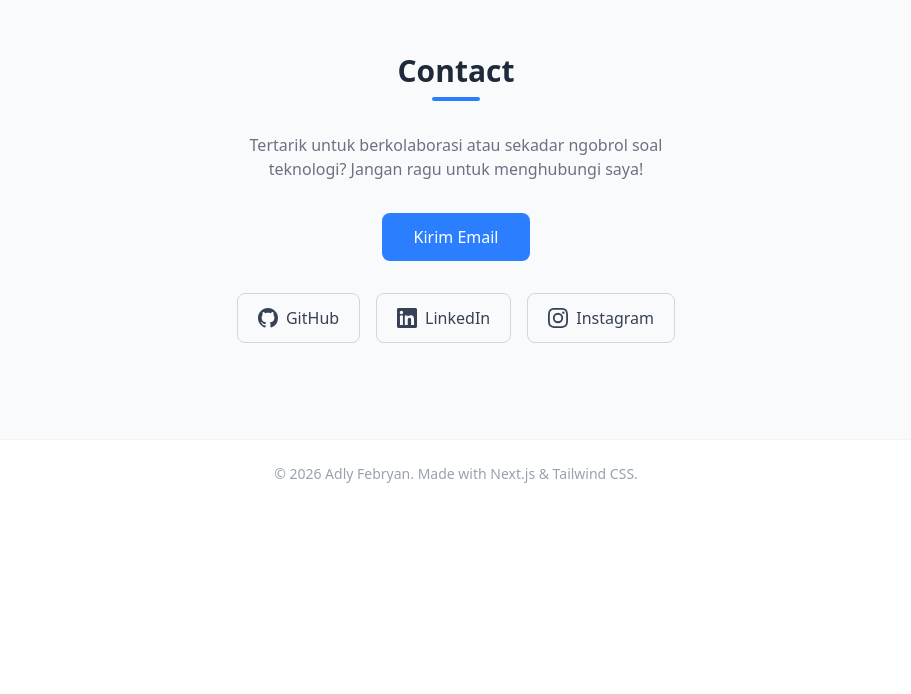
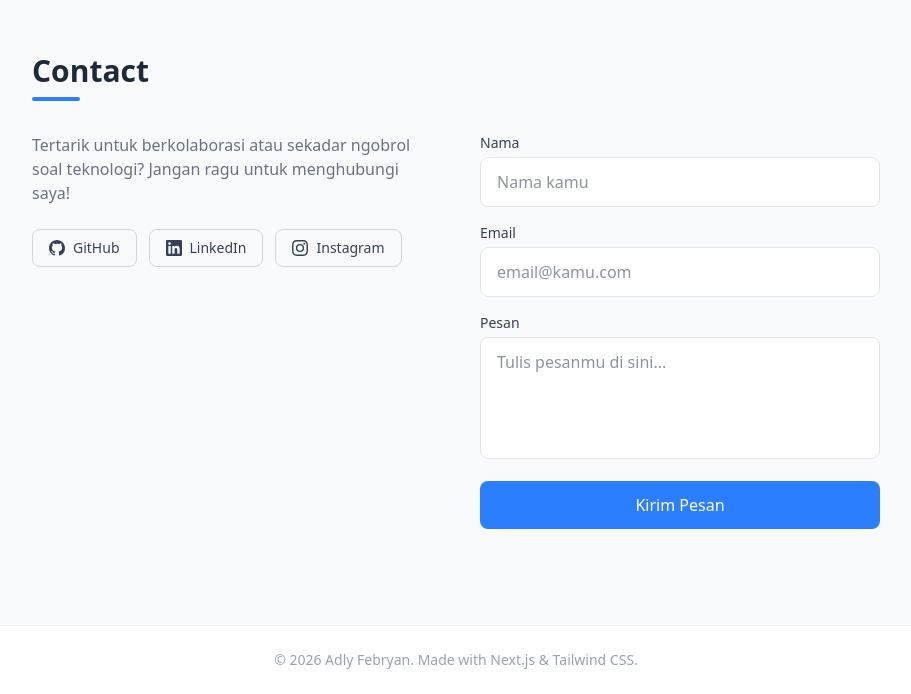
Before and after one commit to adly-248/portofolio-ku, a Next.js app: page / in a window 1280 px wide. Shown: the part 2487-3181 px from the top of the page, without its empty margins (184-1095 px from the left). Before the commit the page ends 2995 px from the top, so only its background shows below. Built offline with nearby package versions, Linux system fonts and the light colour scheme.

Commit message:
revisi kontak

```diff
--- a/app/page.tsx
+++ b/app/page.tsx
@@ -4,6 +4,80 @@ import { useTheme } from 'next-themes'
 import { useEffect, useState } from 'react'
 import { motion, AnimatePresence } from 'framer-motion'
 import { TypeAnimation } from 'react-type-animation'
+
+function ContactForm() {
+  const [form, setForm] = useState({ name: '', email: '', message: '' })
+  const [status, setStatus] = useState<'idle' | 'loading' | 'success' | 'error'>('idle')
+
+  const handleSubmit = async (e: React.FormEvent) => {
+    e.preventDefault()
+    setStatus('loading')
+    try {
+      const emailjs = await import('@emailjs/browser')
+      await emailjs.send(
+        'service_z7hc429',
+        'template_yoopjsm',
+        { name: form.name, email: form.email, message: form.message },
+        'y19W_c8A_OK7aIKBu'
+      )
+      setStatus('success')
+      setForm({ name: '', email: '', message: '' })
+    } catch {
+      setStatus('error')
+    }
+  }
+
+  return (
+    <form onSubmit={handleSubmit} className="space-y-4">
+      <div>
+        <label className="block text-sm font-medium text-gray-700 dark:text-gray-300 mb-1">Nama</label>
+        <input
+          type="text"
+          required
+          value={form.name}
+          onChange={(e) => setForm({ ...form, name: e.target.value })}
+          placeholder="Nama kamu"
+          className="w-full px-4 py-3 rounded-lg border border-gray-200 dark:border-slate-600 bg-white dark:bg-slate-700 text-gray-800 dark:text-gray-100 focus:outline-none focus:border-blue-500 transition-colors"
+        />
+      </div>
+      <div>
+        <label className="block text-sm font-medium text-gray-700 dark:text-gray-300 mb-1">Email</label>
+        <input
+          type="email"
+          required
+          value={form.email}
+          onChange={(e) => setForm({ ...form, email: e.target.value })}
+          placeholder="email@kamu.com"
+          className="w-full px-4 py-3 rounded-lg border border-gray-200 dark:border-slate-600 bg-white dark:bg-slate-700 text-gray-800 dark:text-gray-100 focus:outline-none focus:border-blue-500 transition-colors"
+        />
+      </div>
+      <div>
+        <label className="block text-sm font-medium text-gray-700 dark:text-gray-300 mb-1">Pesan</label>
+        <textarea
+          required
+          rows={4}
+          value={form.message}
+          onChange={(e) => setForm({ ...form, message: e.target.value })}
+          placeholder="Tulis pesanmu di sini..."
+          className="w-full px-4 py-3 rounded-lg border border-gray-200 dark:border-slate-600 bg-white dark:bg-slate-700 text-gray-800 dark:text-gray-100 focus:outline-none focus:border-blue-500 transition-colors resize-none"
+        />
+      </div>
+      <button
+        type="submit"
+        disabled={status === 'loading'}
+        className="w-full bg-blue-500 hover:bg-blue-600 disabled:opacity-50 text-white py-3 rounded-lg font-medium transition-colors"
+      >
+        {status === 'loading' ? 'Mengirim...' : 'Kirim Pesan'}
+      </button>
+      {status === 'success' && (
+        <p className="text-green-500 text-sm text-center">✅ Pesan berhasil dikirim!</p>
+      )}
+      {status === 'error' && (
+        <p className="text-red-500 text-sm text-center">❌ Gagal kirim, coba lagi ya!</p>
+      )}
+    </form>
+  )
+}
 
 export default function Home() {
   const { theme, setTheme } = useTheme()
@@ -399,40 +473,37 @@ export default function Home() {
 
         {/* Contact */}
         <section id="contact" className="bg-gray-50 dark:bg-slate-800 py-24 transition-colors duration-300">
-          <div className="max-w-4xl mx-auto px-6 text-center">
+          <div className="max-w-4xl mx-auto px-6">
             <motion.div initial="hidden" whileInView="visible" viewport={{ once: true }} variants={stagger}>
               <motion.h2 variants={fadeUp} className="text-3xl font-bold mb-2">Contact</motion.h2>
-              <motion.div variants={fadeUp} className="w-12 h-1 bg-blue-500 mb-8 rounded mx-auto"></motion.div>
-              <motion.p variants={fadeUp} className="text-gray-500 dark:text-gray-400 mb-8 max-w-md mx-auto">
+              <motion.div variants={fadeUp} className="w-12 h-1 bg-blue-500 mb-8 rounded"></motion.div>
+              <div className="grid md:grid-cols-2 gap-12">
+                <motion.div variants={fadeUp}>
+                  <p className="text-gray-500 dark:text-gray-400 mb-6">
                     Tertarik untuk berkolaborasi atau sekadar ngobrol soal teknologi? Jangan ragu untuk menghubungi saya!
-              </motion.p>
-              <motion.a
-                variants={fadeUp}
-                href="mailto:adlyfebryan0@gmail.com"
-                className="inline-block bg-blue-500 text-white px-8 py-3 rounded-lg font-medium hover:bg-blue-600 transition-colors mb-8"
-              >
-                Kirim Email
-              </motion.a>
-              <motion.div variants={fadeUp} className="flex justify-center flex-wrap gap-4">
-                <a href="https://github.com/adly-248" target="_blank" className="flex items-center gap-2 border border-gray-300 dark:border-slate-600 text-gray-700 dark:text-gray-300 px-5 py-3 rounded-lg font-medium hover:border-blue-500 hover:text-blue-500 transition-colors">
-                  <svg className="w-5 h-5" fill="currentColor" viewBox="0 0 24 24">
-                    <path d="M12 0C5.37 0 0 5.37 0 12c0 5.31 3.435 9.795 8.205 11.385.6.105.825-.255.825-.57 0-.285-.015-1.23-.015-2.235-3.015.555-3.795-.735-4.035-1.41-.135-.345-.72-1.41-1.23-1.695-.42-.225-1.02-.78-.015-.795.945-.015 1.62.87 1.845 1.23 1.08 1.815 2.805 1.305 3.495.99.105-.78.42-1.305.765-1.605-2.67-.3-5.46-1.335-5.46-5.925 0-1.305.465-2.385 1.23-3.225-.12-.3-.54-1.53.12-3.18 0 0 1.005-.315 3.3 1.23.96-.27 1.98-.405 3-.405s2.04.135 3 .405c2.295-1.56 3.3-1.23 3.3-1.23.66 1.65.24 2.88.12 3.18.765.84 1.23 1.905 1.23 3.225 0 4.605-2.805 5.625-5.475 5.925.435.375.81 1.095.81 2.22 0 1.605-.015 2.895-.015 3.3 0 .315.225.69.825.57A12.02 12.02 0 0 0 24 12c0-6.63-5.37-12-12-12z"/>
-                  </svg>
+                  </p>
+
+                  <div className="flex flex-wrap gap-3">
+                    <a href="https://github.com/adly-248" target="_blank" className="flex items-center gap-2 border border-gray-300 dark:border-slate-600 text-gray-700 dark:text-gray-300 px-4 py-2 rounded-lg text-sm font-medium hover:border-blue-500 hover:text-blue-500 transition-colors">
+                      <svg className="w-4 h-4" fill="currentColor" viewBox="0 0 24 24"><path d="M12 0C5.37 0 0 5.37 0 12c0 5.31 3.435 9.795 8.205 11.385.6.105.825-.255.825-.57 0-.285-.015-1.23-.015-2.235-3.015.555-3.795-.735-4.035-1.41-.135-.345-.72-1.41-1.23-1.695-.42-.225-1.02-.78-.015-.795.945-.015 1.62.87 1.845 1.23 1.08 1.815 2.805 1.305 3.495.99.105-.78.42-1.305.765-1.605-2.67-.3-5.46-1.335-5.46-5.925 0-1.305.465-2.385 1.23-3.225-.12-.3-.54-1.53.12-3.18 0 0 1.005-.315 3.3 1.23.96-.27 1.98-.405 3-.405s2.04.135 3 .405c2.295-1.56 3.3-1.23 3.3-1.23.66 1.65.24 2.88.12 3.18.765.84 1.23 1.905 1.23 3.225 0 4.605-2.805 5.625-5.475 5.925.435.375.81 1.095.81 2.22 0 1.605-.015 2.895-.015 3.3 0 .315.225.69.825.57A12.02 12.02 0 0 0 24 12c0-6.63-5.37-12-12-12z"/></svg>
                       GitHub
                     </a>
-                <a href="https://www.linkedin.com/in/adly-febryan-324b45330/" target="_blank" className="flex items-center gap-2 border border-gray-300 dark:border-slate-600 text-gray-700 dark:text-gray-300 px-5 py-3 rounded-lg font-medium hover:border-blue-500 hover:text-blue-500 transition-colors">
-                  <svg className="w-5 h-5" fill="currentColor" viewBox="0 0 24 24">
-                    <path d="M20.447 20.452h-3.554v-5.569c0-1.328-.027-3.037-1.852-3.037-1.853 0-2.136 1.445-2.136 2.939v5.667H9.351V9h3.414v1.561h.046c.477-.9 1.637-1.85 3.37-1.85 3.601 0 4.267 2.37 4.267 5.455v6.286zM5.337 7.433a2.062 2.062 0 0 1-2.063-2.065 2.064 2.064 0 1 1 2.063 2.065zm1.782 13.019H3.555V9h3.564v11.452zM22.225 0H1.771C.792 0 0 .774 0 1.729v20.542C0 23.227.792 24 1.771 24h20.451C23.2 24 24 23.227 24 22.271V1.729C24 .774 23.2 0 22.222 0h.003z"/>
-                  </svg>
+                    <a href="https://www.linkedin.com/in/adly-febryan-324b45330/" target="_blank" className="flex items-center gap-2 border border-gray-300 dark:border-slate-600 text-gray-700 dark:text-gray-300 px-4 py-2 rounded-lg text-sm font-medium hover:border-blue-500 hover:text-blue-500 transition-colors">
+                      <svg className="w-4 h-4" fill="currentColor" viewBox="0 0 24 24"><path d="M20.447 20.452h-3.554v-5.569c0-1.328-.027-3.037-1.852-3.037-1.853 0-2.136 1.445-2.136 2.939v5.667H9.351V9h3.414v1.561h.046c.477-.9 1.637-1.85 3.37-1.85 3.601 0 4.267 2.37 4.267 5.455v6.286zM5.337 7.433a2.062 2.062 0 0 1-2.063-2.065 2.064 2.064 0 1 1 2.063 2.065zm1.782 13.019H3.555V9h3.564v11.452zM22.225 0H1.771C.792 0 0 .774 0 1.729v20.542C0 23.227.792 24 1.771 24h20.451C23.2 24 24 23.227 24 22.271V1.729C24 .774 23.2 0 22.222 0h.003z"/></svg>
                       LinkedIn
                     </a>
-                <a href="https://instagram.com/adlyfebryann_" target="_blank" className="flex items-center gap-2 border border-gray-300 dark:border-slate-600 text-gray-700 dark:text-gray-300 px-5 py-3 rounded-lg font-medium hover:border-blue-500 hover:text-blue-500 transition-colors">
-                  <svg className="w-5 h-5" fill="currentColor" viewBox="0 0 24 24">
-                    <path d="M12 2.163c3.204 0 3.584.012 4.85.07 3.252.148 4.771 1.691 4.919 4.919.058 1.265.069 1.645.069 4.849 0 3.205-.012 3.584-.069 4.849-.149 3.225-1.664 4.771-4.919 4.919-1.266.058-1.644.07-4.85.07-3.204 0-3.584-.012-4.849-.07-3.26-.149-4.771-1.699-4.919-4.92-.058-1.265-.07-1.644-.07-4.849 0-3.204.013-3.583.07-4.849.149-3.227 1.664-4.771 4.919-4.919 1.266-.057 1.645-.069 4.849-.069zM12 0C8.741 0 8.333.014 7.053.072 2.695.272.273 2.69.073 7.052.014 8.333 0 8.741 0 12c0 3.259.014 3.668.072 4.948.2 4.358 2.618 6.78 6.98 6.98C8.333 23.986 8.741 24 12 24c3.259 0 3.668-.014 4.948-.072 4.354-.2 6.782-2.618 6.979-6.98.059-1.28.073-1.689.073-4.948 0-3.259-.014-3.667-.072-4.947-.196-4.354-2.617-6.78-6.979-6.98C15.668.014 15.259 0 12 0zm0 5.838a6.162 6.162 0 1 0 0 12.324 6.162 6.162 0 0 0 0-12.324zM12 16a4 4 0 1 1 0-8 4 4 0 0 1 0 8zm6.406-11.845a1.44 1.44 0 1 0 0 2.881 1.44 1.44 0 0 0 0-2.881z"/>
-                  </svg>
+                    <a href="https://instagram.com/adlyfebryann_" target="_blank" className="flex items-center gap-2 border border-gray-300 dark:border-slate-600 text-gray-700 dark:text-gray-300 px-4 py-2 rounded-lg text-sm font-medium hover:border-blue-500 hover:text-blue-500 transition-colors">
+                      <svg className="w-4 h-4" fill="currentColor" viewBox="0 0 24 24"><path d="M12 2.163c3.204 0 3.584.012 4.85.07 3.252.148 4.771 1.691 4.919 4.919.058 1.265.069 1.645.069 4.849 0 3.205-.012 3.584-.069 4.849-.149 3.225-1.664 4.771-4.919 4.919-1.266.058-1.644.07-4.85.07-3.204 0-3.584-.012-4.849-.07-3.26-.149-4.771-1.699-4.919-4.92-.058-1.265-.07-1.644-.07-4.849 0-3.204.013-3.583.07-4.849.149-3.227 1.664-4.771 4.919-4.919 1.266-.057 1.645-.069 4.849-.069zM12 0C8.741 0 8.333.014 7.053.072 2.695.272.273 2.69.073 7.052.014 8.333 0 8.741 0 12c0 3.259.014 3.668.072 4.948.2 4.358 2.618 6.78 6.98 6.98C8.333 23.986 8.741 24 12 24c3.259 0 3.668-.014 4.948-.072 4.354-.2 6.782-2.618 6.979-6.98.059-1.28.073-1.689.073-4.948 0-3.259-.014-3.667-.072-4.947-.196-4.354-2.617-6.78-6.979-6.98C15.668.014 15.259 0 12 0zm0 5.838a6.162 6.162 0 1 0 0 12.324 6.162 6.162 0 0 0 0-12.324zM12 16a4 4 0 1 1 0-8 4 4 0 0 1 0 8zm6.406-11.845a1.44 1.44 0 1 0 0 2.881 1.44 1.44 0 0 0 0-2.881z"/></svg>
                       Instagram
                     </a>
+                  </div>
                 </motion.div>
+
+                {/* Contact Form */}
+                <motion.div variants={fadeUp}>
+                  <ContactForm />
+                </motion.div>
+              </div>
             </motion.div>
           </div>
         </section>
--- a/package.json
+++ b/package.json
@@ -9,6 +9,7 @@
     "lint": "eslint"
   },
   "dependencies": {
+    "@emailjs/browser": "^4.4.1",
     "framer-motion": "^12.38.0",
     "next": "16.1.7",
     "next-themes": "^0.4.6",
```
Also changed, not shown: 1 other file (tests, documents, lock files or other folders). Lines whose indentation alone changed are shown as unchanged.
